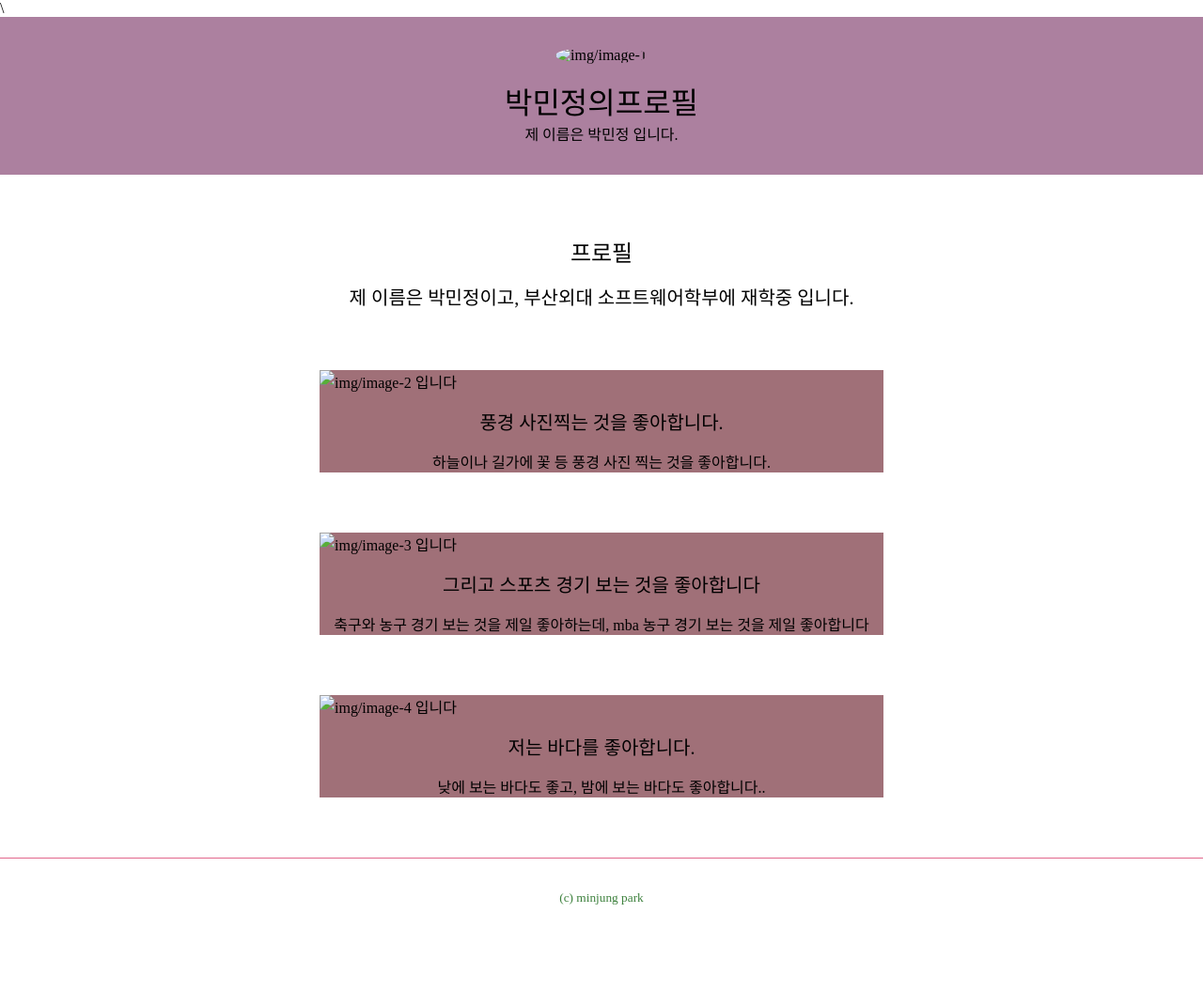
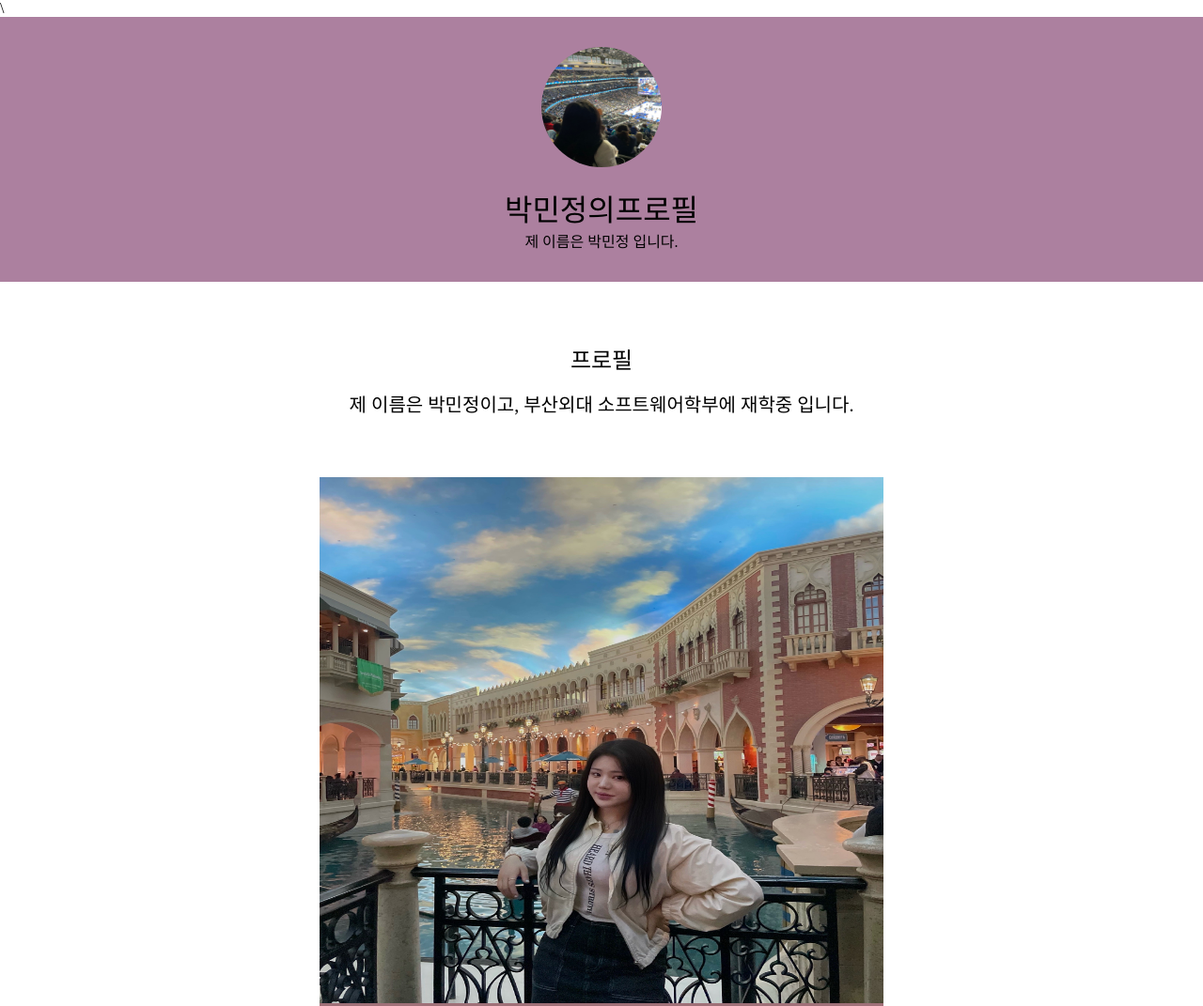
Before and after one commit to parkminjeong0712/pmj, a plain HTML site: page index.html in a window 1280 px wide. Shown: the top 1071 px of the page at 94% size. Before the commit the page ends 996 px from the top, so only its background shows below. Drawn offline with Linux system fonts and the light colour scheme.

Commit message:
Update index.html

```diff
--- a/index.html
+++ b/index.html
@@ -8,7 +8,7 @@
 </head>
 <body>
   <header>
-    <img src="image-2.png" alt="img/image-1" width="128" height="128">
+    <img src="img/image-1.png" alt="img/image-1" width="128" height="128">
     <h1>박민정의프로필</h1>
     <p>제 이름은 박민정 입니다.</p>
   </header>
@@ -16,17 +16,17 @@
     <h2>프로필</h2>
     <h3> 제 이름은 박민정이고, 부산외대 소프트웨어학부에 재학중 입니다. </h3>
     <section>
-    <img src="image-3.png" alt="img/image-2 입니다" width="600" height="560">
+    <img src="img/image-2.png" alt="img/image-2 입니다" width="600" height="560">
     <h3>풍경 사진찍는 것을 좋아합니다.</h3>
    <p>하늘이나 길가에 꽃 등 풍경 사진 찍는 것을 좋아합니다.</p>
   </section>
   <section>
-    <img src="image-1.png" alt="img/image-3 입니다" width="600" height="560">
+    <img src="img/image-3.png" alt="img/image-3 입니다" width="600" height="560">
     <h3>그리고 스포츠 경기 보는 것을 좋아합니다</h3>
     <p>축구와 농구 경기 보는 것을 제일 좋아하는데, mba 농구 경기 보는 것을 제일 좋아합니다</p>
   </section>
   <section>
-    <img src="image-4.png" alt="img/image-4 입니다" width="600" height="560">
+    <img src="img/image-4.png" alt="img/image-4 입니다" width="600" height="560">
     <h3>저는 바다를 좋아합니다.</h3>
      <p>낮에 보는 바다도 좋고, 밤에 보는 바다도 좋아합니다..</p>
   </section>
```
